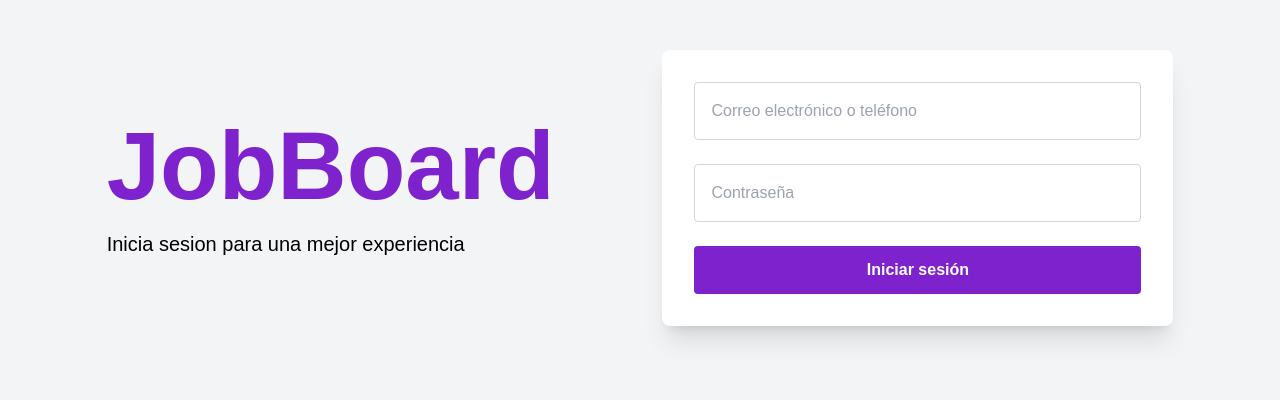
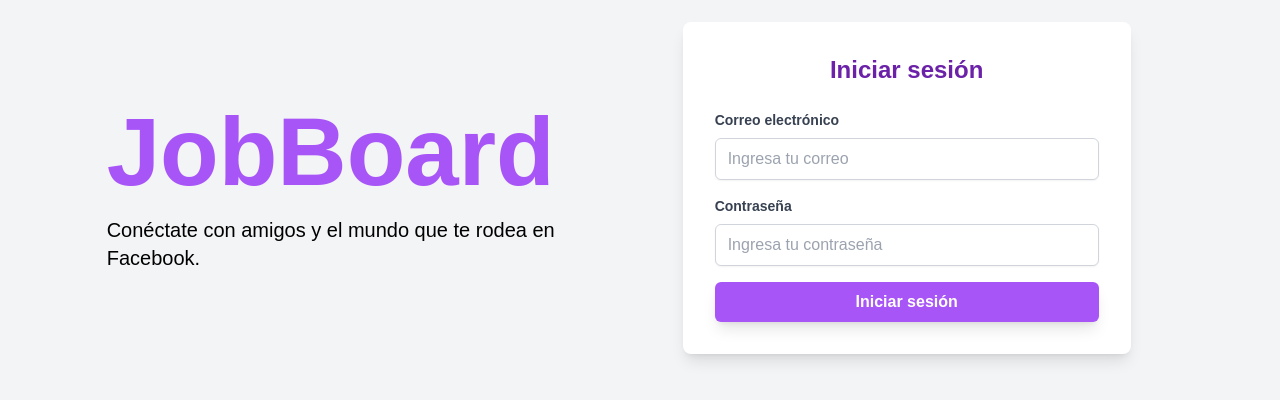
Before and after one commit to Juanes1510/Frontedh, a Next.js app: page /login in a window 1280 px wide. Shown: the part 212-612 px from the top of the page. Built offline with nearby package versions, Linux system fonts and the light colour scheme.

Commit message:
pagina login con los dactos quemados

```diff
--- a/src/app/login/page.tsx
+++ b/src/app/login/page.tsx
@@ -1,56 +1,96 @@
-'use client'
+'use client';
 import '../globals.css';
-
+import { useRouter } from 'next/navigation';
 import React, { useState } from 'react';
 
-export default async function Login() {
+export default function Login() {
   const [email, setEmail] = useState('');
   const [password, setPassword] = useState('');
+  const [error, setError] = useState('');
+  const router = useRouter();
 
-  const handleLogin = (e: React.FormEvent) => {
+
+  const handleSubmit = (e: React.FormEvent<HTMLFormElement>) => {
     e.preventDefault();
-    // Aquí iría la lógica de autenticación
-    console.log('Iniciando sesión con', email, password);
+
+    const validEmail = 'user@example.com';
+    const validPassword = '123456';
+
+    if (email === validEmail && password === validPassword) {
+      setError('');
+      alert('Inicio de sesión exitoso');
+      router.push('');
+    } else {
+      setError('Email o contraseña incorrectos');
+    }
   };
 
   return (
     <div className="flex min-h-screen justify-center items-center bg-gray-100">
+      {/* Contenedor principal con flex para dividir el contenido */}
       <div className="flex items-center w-10/12 max-w-6xl">
-        {/* Sección izquierda con el logo y texto */}
-        <div className="w-1/2 text-left mr-12">
-          <h1 className="text-purple-700 text-8xl font-bold">JobBoard</h1>
+
+        {/* Sección izquierda con el logo y texto de Facebook, sin cuadros */}
+        <div className="w-1/2 text-left pr-12">
+          <h1 className="text-purple-500 text-8xl font-bold">JobBoard</h1>
           <p className="text-xl mt-4">
-            Inicia sesion para una mejor experiencia
+            Conéctate con amigos y el mundo que te rodea en Facebook.
           </p>
         </div>
 
-        {/* Sección derecha con el formulario */}
-        <div className="w-1/2 bg-white shadow-xl rounded-lg p-8">
-          <form onSubmit={handleLogin} className="space-y-6">
+        {/* Sección derecha con el formulario dentro de un cuadro */}
+        <div className="w-1/2 flex justify-center">
+          <div className="bg-white p-8 rounded-lg shadow-lg w-full max-w-md">
+            <h2 className="text-2xl font-bold mb-6 text-center text-purple-800">Iniciar sesión</h2>
+
+            <form onSubmit={handleSubmit}>
+              <div className="mb-4">
+                <label className="block text-gray-700 text-sm font-bold mb-2" htmlFor="email">
+                  Correo electrónico
+                </label>
                 <input
+                  id="email"
                   type="email"
-              placeholder="Correo electrónico o teléfono"
-              className="w-full p-4 border border-gray-300 rounded focus:outline-none focus:border-purple-900"
+                  placeholder="Ingresa tu correo"
+                  className="w-full px-3 py-2 border border-gray-300 rounded-md shadow-sm focus:outline-none focus:ring-2 focus:ring-blue-500 focus:border-blue-500"
                   value={email}
                   onChange={(e) => setEmail(e.target.value)}
                   required
                 />
+              </div>
+
+              <div className="mb-4">
+                <label className="block text-gray-700 text-sm font-bold mb-2" htmlFor="password">
+                  Contraseña
+                </label>
                 <input
+                  id="password"
                   type="password"
-              placeholder="Contraseña"
-              className="w-full p-4 border border-gray-300 rounded focus:outline-none focus:border-purple-900"
+                  placeholder="Ingresa tu contraseña"
+                  className="w-full px-3 py-2 border border-gray-300 rounded-md shadow-sm focus:outline-none focus:ring-2 focus:ring-blue-500 focus:border-blue-500"
                   value={password}
                   onChange={(e) => setPassword(e.target.value)}
                   required
                 />
+              </div>
+
+              {/* Mostrar el mensaje de error si las credenciales no son válidas */}
+              {error && <p className="text-red-500 text-sm mb-4">{error}</p>}
+
+              <div className="flex justify-center">
                 <button
                   type="submit"
-              className="w-full bg-purple-700 text-white font-semibold py-3 rounded hover:bg-purple-600 transition duration-200"
+                  className="w-full bg-purple-500 text-white font-semibold py-2 px-4 rounded-md shadow-lg hover:bg-blue-700 focus:outline-none focus:ring-2 focus:ring-purple-500 focus:ring-opacity-50"
                 >
                   Iniciar sesión
                 </button>
+              </div>
             </form>
 
+
+
+
+          </div>
         </div>
       </div>
     </div>
```
Lines whose indentation alone changed are shown as unchanged.
